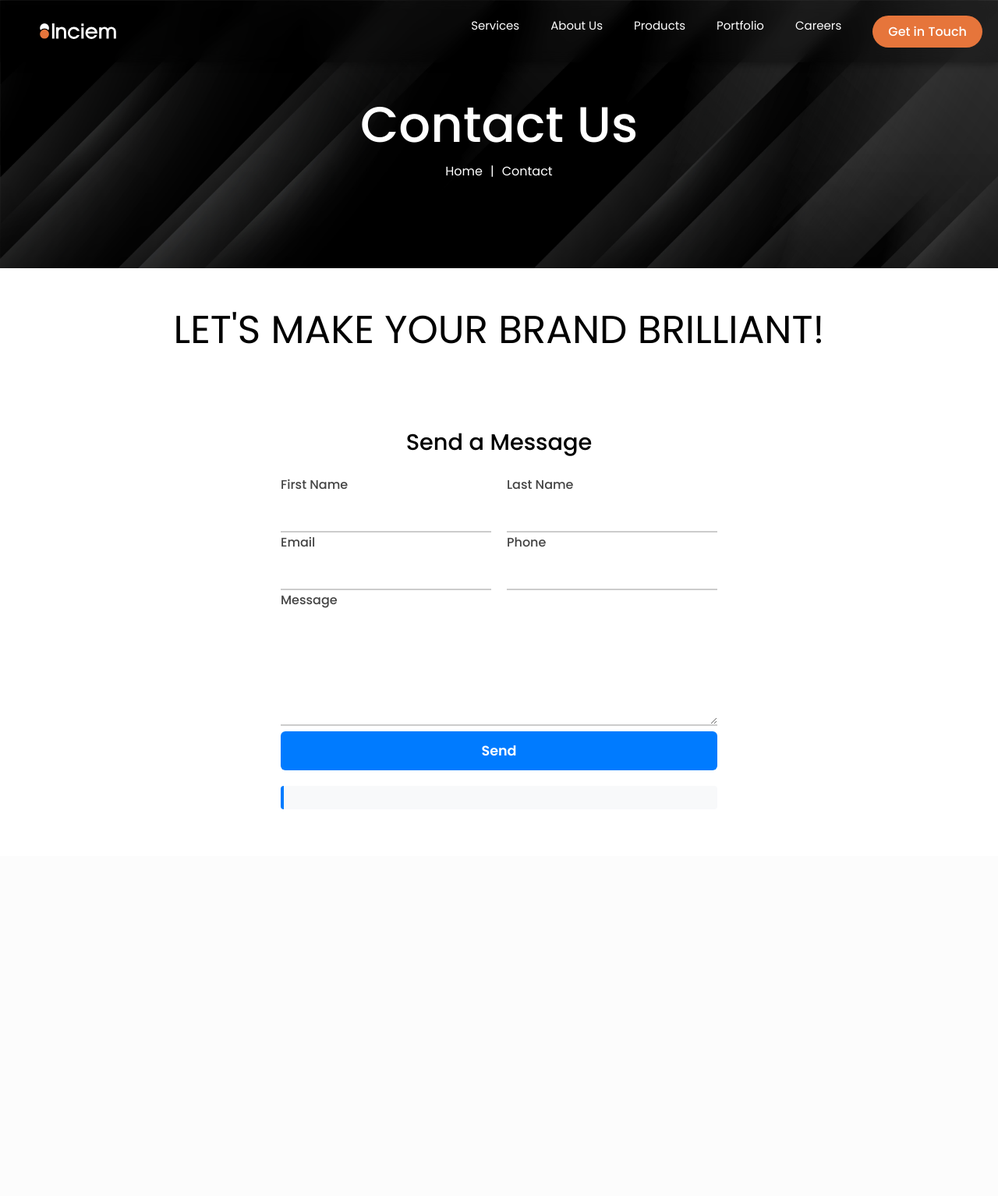
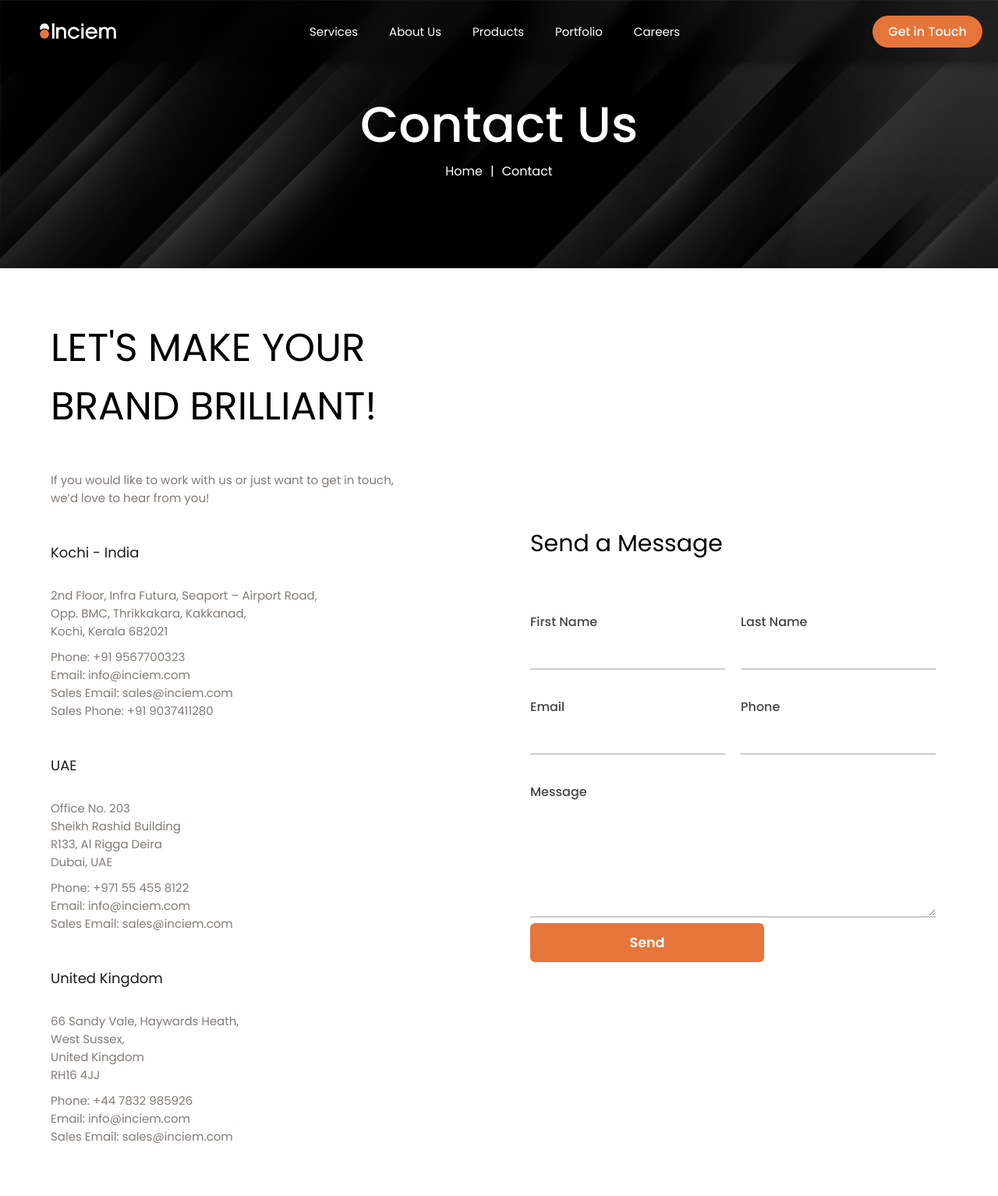
Before and after one commit to sreevedsr/Inciem, a PHP site: page /contact.html in a window 1280 px wide. Shown: the whole page at 78% size. Before the commit the page ends 1038 px from the top, so only its background shows below. Run offline with PHP 8.4, Linux system fonts and the light colour scheme.

Commit message:
Nav Bar fixed

```diff
--- a/contact.html
+++ b/contact.html
@@ -2,80 +2,182 @@
 <html lang="en">
   <head>
     <meta charset="UTF-8" />
-    <meta name="viewport" content="width=device-width, initial-scale=1.0" />
+    <meta name="viewport" content="width=device-width, initial-scale=1" />
     <title>Contact - Inciem</title>
-    <link rel="stylesheet" href="styles.css" />
+
+    <!-- Google Fonts preconnects -->
     <link rel="preconnect" href="https://fonts.googleapis.com" />
     <link rel="preconnect" href="https://fonts.gstatic.com" crossorigin />
     <link
       href="https://fonts.googleapis.com/css2?family=Poppins:wght@300;400;500;600&display=swap"
       rel="stylesheet"
     />
+
+    <!-- Stylesheet -->
+    <link rel="stylesheet" href="styles.css" />
   </head>
   <body class="contactpage">
     <nav>
       <div class="logo"></div>
-      <button class="menu-toggle" id="menu-toggle">&#9776;</button>
+
       <ul id="menu">
         <li><a href="#services">Services</a></li>
         <li><a href="#about">About Us</a></li>
         <li><a href="#products">Products</a></li>
         <li><a href="#portfolio">Portfolio</a></li>
         <li><a href="#careers">Careers</a></li>
+      </ul>
+        <!-- Actions (always visible, even on mobile) -->
   <div class="nav-actions">
-          <a href="#contact" class="contact-button">Get in Touch</a>
+          <button class="menu-toggle" id="menu-toggle" aria-label="Toggle menu">
+  <span class="line line1"></span>
+  <span class="line line2"></span>
+  <span class="line line3"></span>
+  <span class="line line4"></span>
+</button>
+
+    <a href="contact.html" class="contact-button">Get in Touch</a>
   </div>
-      </ul>
     </nav>
-    <div class="background">
+
+    <main class="background">
       <h1>Contact Us</h1>
-      <div class="contact-links">
+      <div
+        class="contact-links"
+        role="navigation"
+        aria-label="Breadcrumb navigation"
+      >
         <a href="index.html"><span>Home</span></a>
-        <span>|</span>
-        <a href="contact.html">Contact</a>
+        <span aria-hidden="true">|</span>
+        <a href="contact.html" aria-current="page"><span>Contact</span></a>
+      </div>
+    </main>
+
+    <section>
+
+      <div class="contact-container">
+        <div class="contact-left">
+      <h2>LET'S MAKE YOUR BRAND BRILLIANT!</h2>
+      <p id="get-in-touch-para">
+        If you would like to work with us or just want to get in touch, we’d
+        love to hear from you!
+      </p>
+          <div class="contact-info">
+            <section class="location">
+              <h4>Kochi - India</h4>
+              <address>
+                2nd Floor, Infra Futura, Seaport – Airport Road,<br />
+                Opp. BMC, Thrikkakara, Kakkanad,<br />
+                Kochi, Kerala 682021
+              </address>
+              <p class="contact-detail">
+                <strong>Phone:</strong> +91 9567700323
+              </p>
+              <p class="contact-detail">
+                <strong>Email:</strong>
+                <a href="mailto:info@inciem.com">info@inciem.com</a>
+              </p>
+              <p class="contact-detail">
+                <strong>Sales Email:</strong>
+                <a href="mailto:sales@inciem.com">sales@inciem.com</a>
+              </p>
+              <p class="contact-detail">
+                <strong>Sales Phone:</strong> +91 9037411280
+              </p>
+            </section>
+
+            <section class="location">
+              <h4>UAE</h4>
+              <address>
+                Office No. 203<br />
+                Sheikh Rashid Building<br />
+                R133, Al Rigga Deira<br />
+                Dubai, UAE
+              </address>
+              <p class="contact-detail">
+                <strong>Phone:</strong> +971 55 455 8122
+              </p>
+              <p class="contact-detail">
+                <strong>Email:</strong>
+                <a href="mailto:info@inciem.com">info@inciem.com</a>
+              </p>
+              <p class="contact-detail">
+                <strong>Sales Email:</strong>
+                <a href="mailto:sales@inciem.com">sales@inciem.com</a>
+              </p>
+            </section>
+
+            <section class="location">
+              <h4>United Kingdom</h4>
+              <address>
+                66 Sandy Vale, Haywards Heath,<br />
+                West Sussex,<br />
+                United Kingdom<br />
+                RH16 4JJ
+              </address>
+              <p class="contact-detail">
+                <strong>Phone:</strong> +44 7832 985926
+              </p>
+              <p class="contact-detail">
+                <strong>Email:</strong>
+                <a href="mailto:info@inciem.com">info@inciem.com</a>
+              </p>
+              <p class="contact-detail">
+                <strong>Sales Email:</strong>
+                <a href="mailto:sales@inciem.com">sales@inciem.com</a>
+              </p>
+            </section>
           </div>
         </div>
-    <div>
-      <h2>LET'S MAKE YOUR BRAND BRILLIANT!</h2>
-      <div class="Message Form">
-        <form id="contact-form" class="contact-form">
-          <h2>Send a Message</h2>
+
+        <div class="contact-right">
+          <form id="contact-form" class="contact-form" novalidate>
+            <h3>Send a Message</h3>
+
             <div class="form-row">
               <div class="form-group">
                 <label for="first-name">First Name</label>
                 <input type="text" id="first-name" name="first_name" required />
               </div>
-
               <div class="form-group">
                 <label for="last-name">Last Name</label>
                 <input type="text" id="last-name" name="last_name" required />
               </div>
             </div>
+
             <div class="form-row">
               <div class="form-group">
                 <label for="email">Email</label>
                 <input type="email" id="email" name="email" required />
               </div>
-
               <div class="form-group">
                 <label for="phone">Phone</label>
                 <input type="tel" id="phone" name="phone" />
               </div>
             </div>
+
             <div class="form-group">
               <label for="message">Message</label>
-            <textarea id="message" name="message" rows="5" required></textarea>
+              <textarea
+                id="message"
+                name="message"
+                rows="5"
+                required
+              ></textarea>
             </div>
 
             <button type="submit">Send</button>
 
             <div
               id="form-output"
+              aria-live="polite"
               style="margin-top: 20px; font-weight: bold"
             ></div>
           </form>
         </div>
       </div>
+    </section>
+
     <script src="script.js"></script>
   </body>
 </html>
--- a/styles.css
+++ b/styles.css
@@ -20,7 +20,51 @@
   align-items: flex-start;
   padding-left: 0;
 }
+section{
+    text-align: left;
+    margin: 20px;
+}
+@media(min-width:1200px){
+    section.location{
+        margin: 45px;
+    }
+}
+p{
+    color: #837B77;
+    font-size: 15px;
+    margin-bottom: 0px;
+    margin-top: 0px;
+    margin: 20px;
 
+}
+.contact-links{
+    color: #000;
+
+}
+.contact-links a{
+    text-decoration: none;
+}
+.contact-detail{
+    margin: 0;
+}
+address{
+    color: #837B77;
+    font-size: 15px;
+    margin-bottom: 10px;
+}
+h4{
+    color: #1A1A1A;
+    font-size: 18px;
+    margin-bottom: 30px;
+}
+#get-in-touch-para{
+    margin-top: 46px;
+}
+@media(min-width:1200px){
+    #get-in-touch-para{
+        margin: 45px;
+    }
+}
 nav {
   position: fixed;
   top: 0;
@@ -161,12 +257,34 @@
   padding-left: 0;
   font-size: clamp(45px, 5vw, 70px);
 }
+.contact-info a {
+  color: #837B77;           /* or any color you want */
+  text-decoration: none;  /* remove underline */
+}
+
+.contact-info a:hover {
+  text-decoration: underline; /* optional hover effect */
+  color: #e6753b;             /* example highlight on hover */
+}
 
 .contactpage h2 {
   color: black;
   font-size: 50px;
+  margin: 20px;
 }
-
+@media(min-width:1200px){
+    .contactpage h2{
+        margin: 45px;
+    }
+}
+.contactpage h3 {
+  color: black;
+  font-size: 30px;
+  text-align: left;
+}
+.contactpage label{
+    margin-top: 35px;
+}
 @media (max-width: 1080px) {
   .contactpage h2 {
     display: none;
@@ -196,13 +314,40 @@
   width: 100%;
 }
 
-.contactpage a {
+.contactpage span {
   color: white;
   text-decoration: none;
 }
+.contact-container {
+  display: flex;
+  flex-direction: column; /* stacked by default */
+  gap: 40px;
+  max-width: 1200px;
+  margin: 0;
+  padding: 0;
+}
 
-.contactpage span {
-  color: white;
+.contact-left,
+.contact-right {
+  flex: 1;
+}
+
+/* Large screens: side-by-side */
+@media (min-width: 992px) {
+  .contact-container {
+    flex-direction: row;
+    align-items: center;
+  }
+
+  .contact-left {
+    max-width: 50%;
+    padding-right: 40px;
+  }
+
+  .contact-right {
+    max-width: 50%;
+
+  }
 }
 
 .first-line {
@@ -291,8 +436,7 @@
 }
 
 .contact-form {
-  max-width: 600px;
-  margin: 40px auto;
+  max-width: none;
   padding: 20px;
   background: #fff;
   color: #333;
@@ -365,26 +509,84 @@
 .contact-form button {
   width: 100%;
   padding: 12px;
-  background-color: #007bff;
+  background-color: #e6753b;
   border: none;
   border-radius: 6px;
   color: white;
   font-size: 1.1rem;
   font-weight: bold;
   cursor: pointer;
-  transition: background-color 0.3s ease;
+  transition: background-color 0.3s ease, transform 0.2s ease;
+  will-change: transform;
+  perspective: 600px;
+  margin: 0;
+}
+
+/* When screen width is 764px or more */
+@media (min-width: 764px) {
+  .contact-form button {
+    width: 300px; /* or any width you prefer */
+    max-width: 100%; /* so it doesn’t overflow smaller containers */
+  }
 }
 
 .contact-form button:hover {
-  background-color: #0056b3;
+  background-color: #d96420; /* Slightly darker orange on hover */
 }
 
 #form-output {
+    display: none;
+  position: relative;
   margin-top: 20px;
-  background: #f8f9fa;
-  padding: 15px;
-  border-left: 4px solid #007bff;
-  border-radius: 4px;
-  font-size: 0.95rem;
-  color: #333;
+  padding: 40px 24px 24px 24px;
+  border-radius: 15px;
+  background-color: rgba(230, 117, 59, 0.03); /* very subtle orange tint */
+  box-shadow:
+    0px 3px 6px rgba(0, 0, 0, 0.05),
+    0px 8px 15px rgba(0, 0, 0, 0.1),
+    0 0 0 1px rgba(230, 117, 59, 0.15); /* faint orange border */
+
+  font-size: 1rem;
+  color: #e6753b; /* brand accent color for text */
+  line-height: 1.5;
+  font-weight: 500;
+  overflow: hidden;
+  cursor: default;
+  user-select: text;
+  transition: box-shadow 0.25s ease;
 }
+
+#form-output::after {
+  content: '';
+  position: absolute;
+  inset: 0;
+  border-radius: 15px;
+  pointer-events: none;
+  background: conic-gradient(
+    from 205deg at 50% 50%,
+    rgba(230, 117, 59, 0) 0deg,
+    #e6753b 25deg,
+    rgba(230, 117, 59, 0.15) 295deg,
+    rgba(230, 117, 59, 0) 360deg
+  );
+  opacity: 0.1;
+  z-index: 0;
+}
+
+#form-output:hover {
+  box-shadow:
+    0px 6px 12px rgba(0, 0, 0, 0.06),
+    0px 18px 30px rgba(0, 0, 0, 0.35),
+    0 0 0 1px rgba(230, 117, 59, 0.4);
+}
+
+
+
+.error-message {
+  color: #d93025; /* A clear red color */
+  font-size: 0.875rem; /* Slightly smaller than default text */
+  margin-top: 4px;
+  display: block;
+  font-weight: 500;
+  font-family: "Poppins", sans-serif;
+}
```
Also changed, not shown: other parts of styles.css (+58 -6 lines), index.html (+13 -4 lines), script.js (+134 -22 lines). Lines whose indentation alone changed are shown as unchanged.
